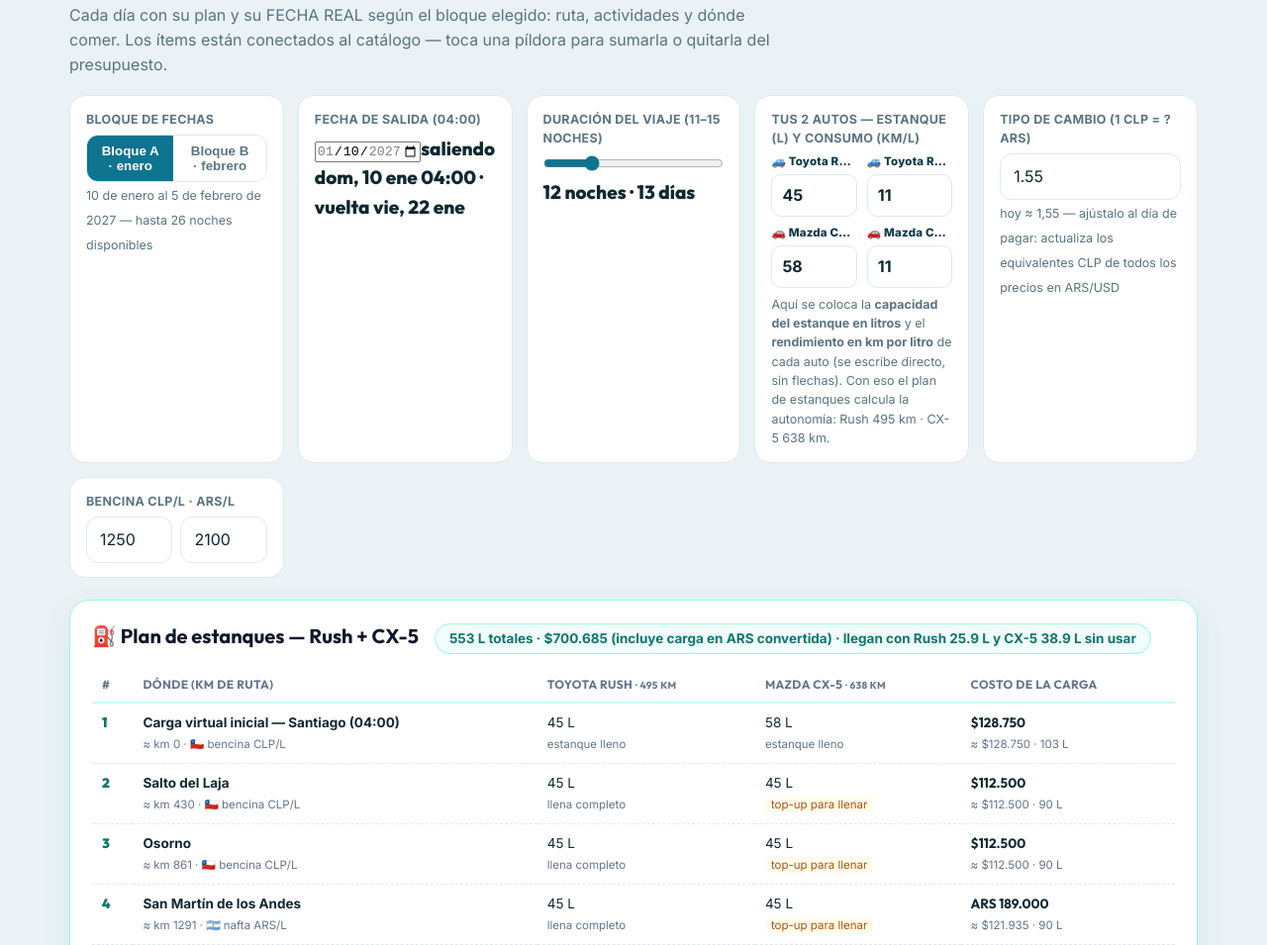
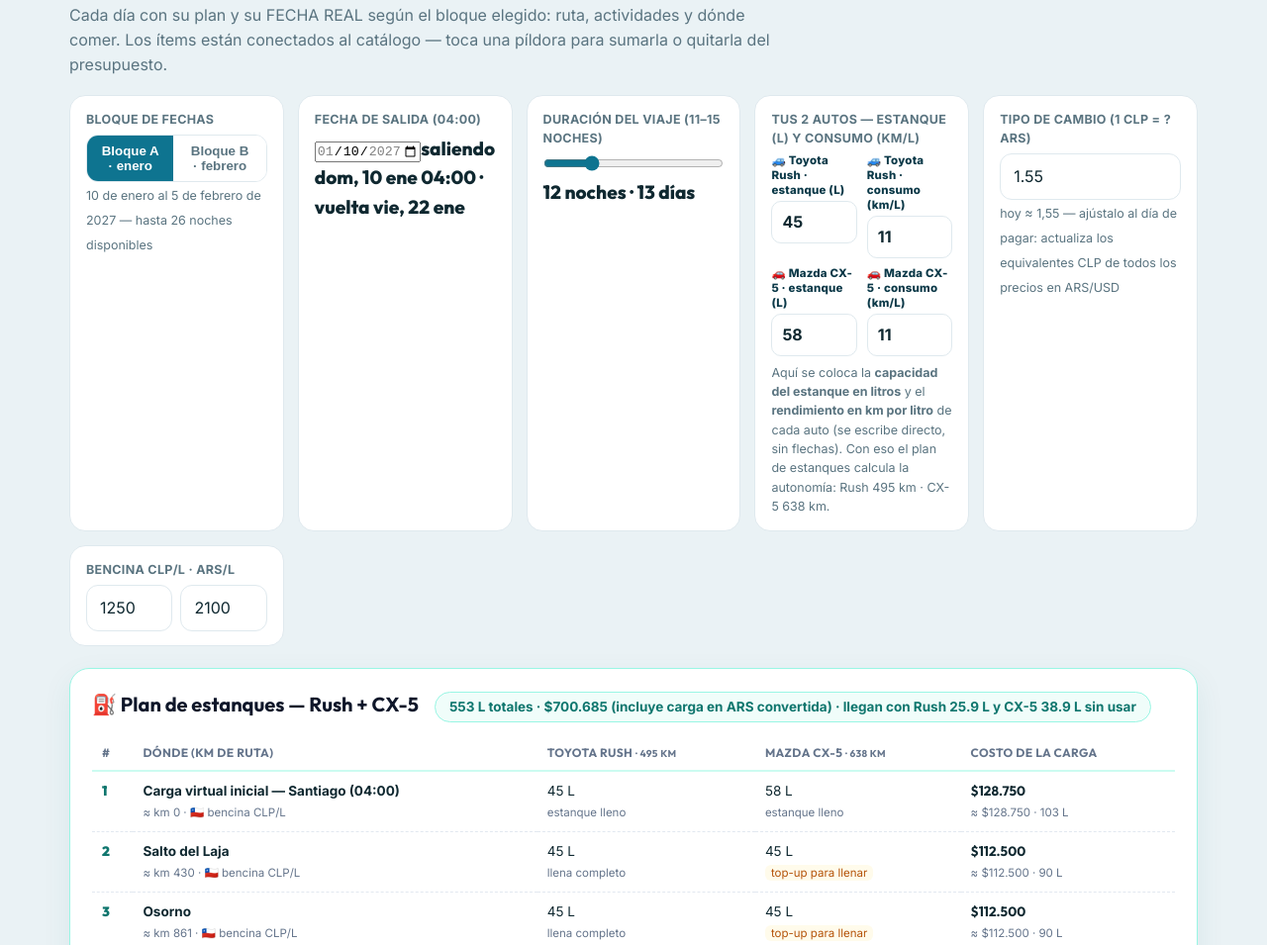
Before and after one commit to Xacox01/vacaciones-sur-2027, a plain HTML site: page index.html in a window 1280 px wide. Shown: the part 1669-2624 px from the top of the page at 99% size. Drawn offline with nearby package versions, Linux system fonts and the light colour scheme; no server answers.

Commit message:
etiquetas del cuadro 2 autos: fluir en 2 líneas en vez de truncarse

```diff
--- a/styles.css
+++ b/styles.css
@@ -203,7 +203,7 @@ input[type="number"] { -moz-appearance: textfield; appearance: textfield; }
 .set input[type="range"] { width: 100%; accent-color: var(--teal); }
 .autos-grid { display: grid; grid-template-columns: 1fr 1fr; gap: 8px 10px; }
 .auto-campo { display: flex; flex-direction: column; gap: 3px; min-width: 0; }
-.auto-campo .mini-lbl { font-size: 11.5px; font-weight: 800; color: #0b3948; letter-spacing: .2px; white-space: nowrap; overflow: hidden; text-overflow: ellipsis; }
+.auto-campo .mini-lbl { font-size: 11.5px; font-weight: 800; color: #0b3948; letter-spacing: .2px; line-height: 1.3; }
 .auto-campo input { width: 100%; padding: 8px 10px; border-radius: 10px; font-weight: 700; }
 .seg { display: inline-flex; border: 1.5px solid var(--line); border-radius: 12px; overflow: hidden; }
 .seg button { border: 0; background: #fff; padding: 8px 14px; font-weight: 700; cursor: pointer; color: var(--mut); }
```
